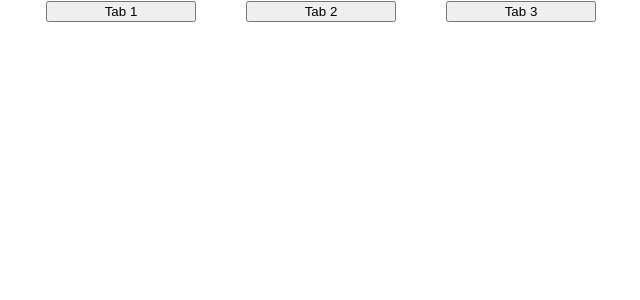
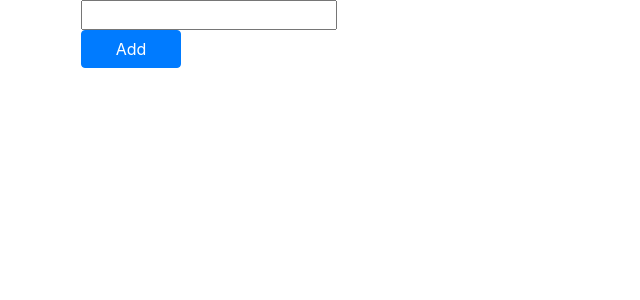
Before and after one commit to seanpranoto/luke-api-walker, a React (Create React App) app: page / in a window 1280 px wide. Shown: the top 300 px of the page, without its empty margins (4-644 px from the left). Built offline with nearby package versions, Linux system fonts and the light colour scheme.

Commit message:
todo list assignment

```diff
--- a/public/index.html
+++ b/public/index.html
@@ -1,20 +1,20 @@
 <!DOCTYPE html>
 <html lang="en">
+
 <head>
   <meta charset="utf-8" />
   <link rel="icon" href="%PUBLIC_URL%/favicon.ico" />
   <meta name="viewport" content="width=device-width, initial-scale=1" />
   <meta name="theme-color" content="#000000" />
-    <meta
-      name="description"
-      content="Web site created using create-react-app"
-    />
+  <meta name="description" content="Web site created using create-react-app" />
   <link rel="apple-touch-icon" href="%PUBLIC_URL%/logo192.png" />
   <!--
       manifest.json provides metadata used when your web app is installed on a
       user's mobile device or desktop. See https://developers.google.com/web/fundamentals/web-app-manifest/
     -->
   <link rel="manifest" href="%PUBLIC_URL%/manifest.json" />
+  <link rel="stylesheet" href="https://stackpath.bootstrapcdn.com/bootstrap/4.5.2/css/bootstrap.min.css"
+    integrity="sha384-JcKb8q3iqJ61gNV9KGb8thSsNjpSL0n8PARn9HuZOnIxN0hoP+VmmDGMN5t9UJ0Z" crossorigin="anonymous">
   <!--
       Notice the use of %PUBLIC_URL% in the tags above.
       It will be replaced with the URL of the `public` folder during the build.
@@ -26,6 +26,7 @@
     -->
   <title>React App</title>
 </head>
+
 <body>
   <noscript>You need to enable JavaScript to run this app.</noscript>
   <div id="root"></div>
@@ -40,4 +41,5 @@
       To create a production bundle, use `npm run build` or `yarn build`.
     -->
 </body>
+
 </html>
--- a/src/App.js
+++ b/src/App.js
@@ -1,15 +1,17 @@
 import React, { useState } from 'react';
 import './App.css';
-import Tabs from "./components/Form";
+import Form from "./components/Form";
 import Content from "./components/Value";
 
 
 function App() {
-  const [state, setState] = useState();
+  const [tasks, setTasks] = useState([]);
   return (
     <div>
-      <Tabs setState={setState} />
-      <Content state={state} />
+      {
+        tasks.map((task, i) => <Content task={task} setTasks={setTasks} i={i} tasks={tasks} />)
+      }
+      <Form tasks={tasks} setTasks={setTasks} />
     </div>
   );
 }
--- a/src/components/Form.js
+++ b/src/components/Form.js
@@ -1,31 +1,37 @@
-import React from "react";
+import React, { useState } from "react";
 
-const Tabs = (props) => {
-    const { setState}=props;
+const Form = (props) => {
+    const { tasks, setTasks } = props;
+    const [list, setList] = useState({
+        name: "",
+        isComplete: false,
+        nameStyle:{}
+    });
 
-    const buttonStyle={
-        display: "inlineBlock",
-        marginLeft: "50px",
-        width: "150px",
+    const onSubmit = (e) => {
+        // Prevent default behaviour
+        e.preventDefault();
+        //Giving a value to the state in app.js
+        setTasks([...tasks, list]);
+        // Reset the input value
+        setList({...list, name:""});
+
     }
-    const onClick=(e)=>{
-        if(e.target.name==="tab1"){
-            setState(<p>Tab 1 content is showing here</p>)
-        }else if(e.target.name==="tab2"){
-            setState(<p>Tab 2 content is showing here</p>)
-        }else{
-            setState(<p>Tab 3 content is showing here</p>)
-        }
+
+    const onChange = (e) => setList({ ...list, name: e.target.value });
+
+
+    const addButtonStyle = {
+        width: "100px",
     }
 
     return (
-        <div>
-            <button style={buttonStyle} name="tab1" onClick={onClick}>Tab 1</button>
-            <button style={buttonStyle} name="tab2" onClick={onClick}>Tab 2</button>
-            <button style={buttonStyle} name="tab3" onClick={onClick}>Tab 3</button>
-        </div>
+        <form className="container" onSubmit={onSubmit} >
+            <input type="text" onChange={onChange} value={list.name} />
+            <button className="btn btn-primary btn-block" style={addButtonStyle}>Add</button>
+        </form>
     );
 }
 
 
-export default Tabs;
+export default Form;
--- a/src/components/Value.js
+++ b/src/components/Value.js
@@ -1,12 +1,28 @@
 import React from "react";
 
-const Content = ({state}) => {
-    const style={
-        margin: "15px 50px",
+const Content = ({ task, setTasks, i, tasks }) => {
+
+    const onClick = () => setTasks(tasks.filter(task => tasks.indexOf(task) !== i))
+
+
+    const onChange = () => {
+        tasks[i].isComplete=!tasks[i].isComplete;
+        if(tasks[i].isComplete===true){
+            tasks[i].nameStyle={textDecoration: "line-through"};
+        }else{
+            tasks[i].nameStyle={textDecoration:""};
+        }
+        setTasks([...tasks]);
     }
-    return(
-        <div style={style}>{state}</div>
-    )
-}
+
+    return (
+        <div className="container">
+            <h4 style={task.nameStyle}>{task.name}</h4>
+            <label htmlFor="checkbox">Completed?</label>
+            <input type="checkbox" onChange={onChange} checked={task.isComplete} />
+            <button name="delete" className="btn btn-sm btn-danger" onClick={onClick}>X</button>
+        </div>
+    );
+};
 
 export default Content;
```
Lines whose indentation alone changed are shown as unchanged.
